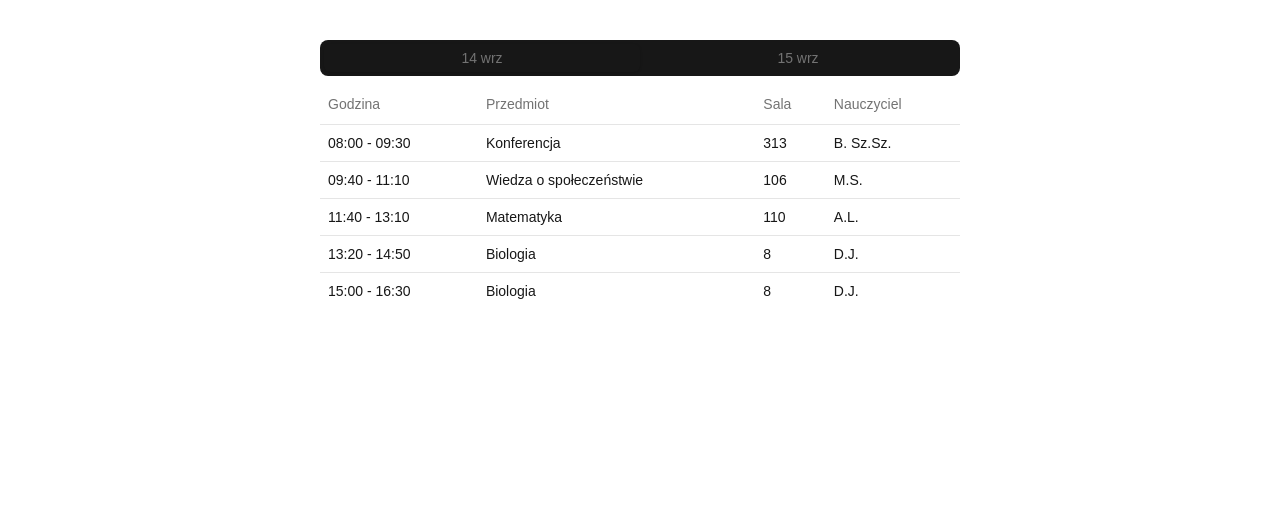
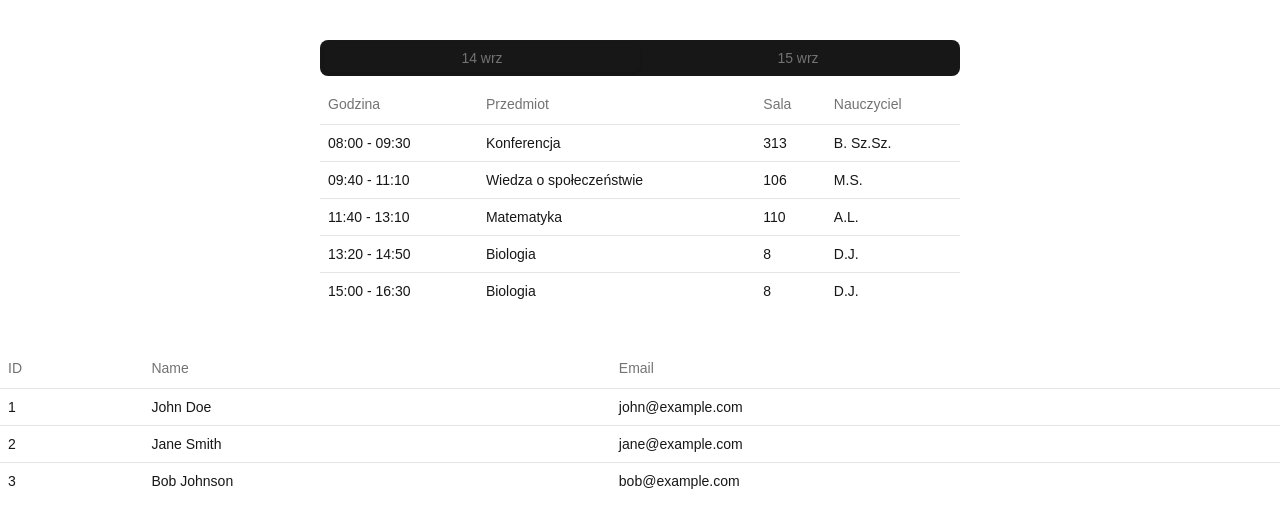
Before and after one commit to AlexMist23/ckziu-plan, a Next.js app: page / in a window 1280 px wide. Shown: the top 526 px of the page. Built offline with nearby package versions, Linux system fonts and the light colour scheme.

Commit message:
json table test

```diff
--- /dev/null
+++ b/public/data.json
@@ -0,0 +1,5 @@
+[
+    {"id": 1, "name": "John Doe", "email": "john@example.com"},
+    {"id": 2, "name": "Jane Smith", "email": "jane@example.com"},
+    {"id": 3, "name": "Bob Johnson", "email": "bob@example.com"}
+  ]
--- a/src/app/page.tsx
+++ b/src/app/page.tsx
@@ -1,4 +1,5 @@
 import ClassSchedule from "@/components/class-schedule";
+import JsonTable from "@/components/json-table";
 import { Skeleton } from "@/components/ui/skeleton";
 import { Suspense } from "react";
 
@@ -11,6 +12,7 @@ export default function Home() {
         }
       >
         <ClassSchedule />
+        <JsonTable />
       </Suspense>
     </main>
   );
--- /dev/null
+++ b/src/components/json-table.tsx
@@ -0,0 +1,63 @@
+'use client'
+
+import { useEffect, useState } from 'react'
+import { Table, TableBody, TableCell, TableHead, TableHeader, TableRow } from "@/components/ui/table"
+
+type DataItem = {
+  id: number
+  name: string
+  email: string
+}
+
+export default function JsonTable() {
+  const [data, setData] = useState<DataItem[]>([])
+  const [loading, setLoading] = useState(true)
+  const [error, setError] = useState<string | null>(null)
+
+  useEffect(() => {
+    fetch('/data.json')
+      .then(response => {
+        if (!response.ok) {
+          throw new Error('Failed to fetch data')
+        }
+        return response.json()
+      })
+      .then(jsonData => {
+        setData(jsonData)
+        setLoading(false)
+      })
+      .catch(err => {
+        setError(err.message)
+        setLoading(false)
+      })
+  }, [])
+
+  if (loading) {
+    return <div>Loading...</div>
+  }
+
+  if (error) {
+    return <div>Error: {error}</div>
+  }
+
+  return (
+    <Table>
+      <TableHeader>
+        <TableRow>
+          <TableHead>ID</TableHead>
+          <TableHead>Name</TableHead>
+          <TableHead>Email</TableHead>
+        </TableRow>
+      </TableHeader>
+      <TableBody>
+        {data.map((item) => (
+          <TableRow key={item.id}>
+            <TableCell>{item.id}</TableCell>
+            <TableCell>{item.name}</TableCell>
+            <TableCell>{item.email}</TableCell>
+          </TableRow>
+        ))}
+      </TableBody>
+    </Table>
+  )
+}
```
